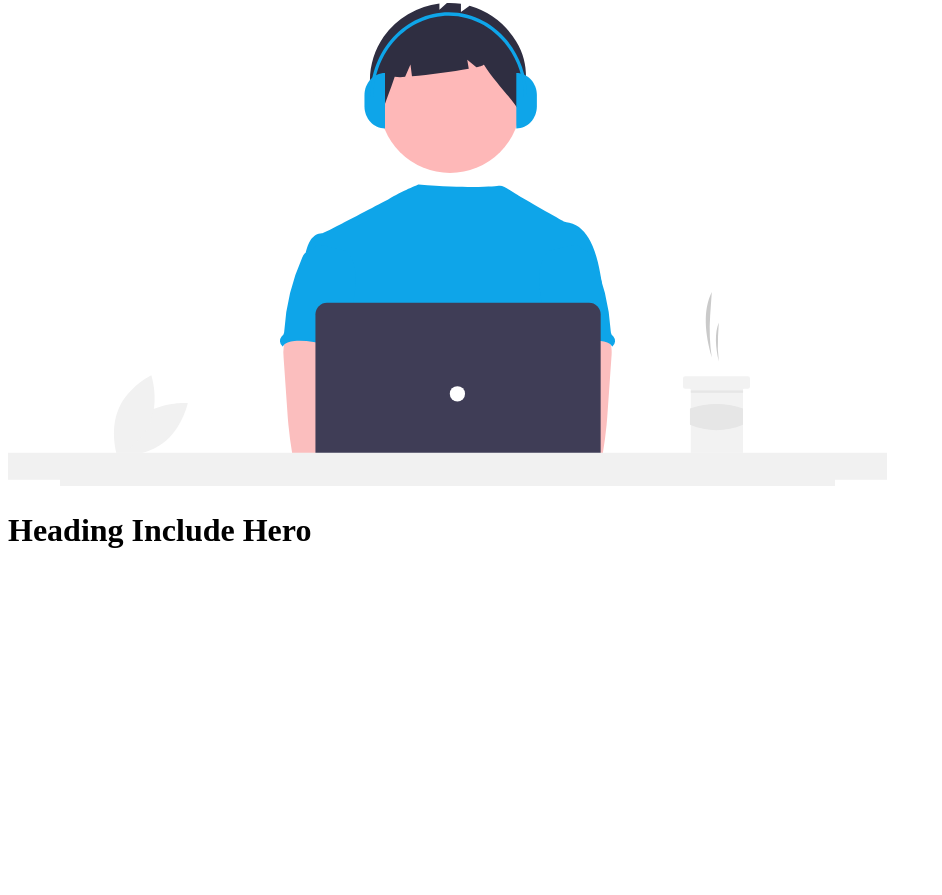
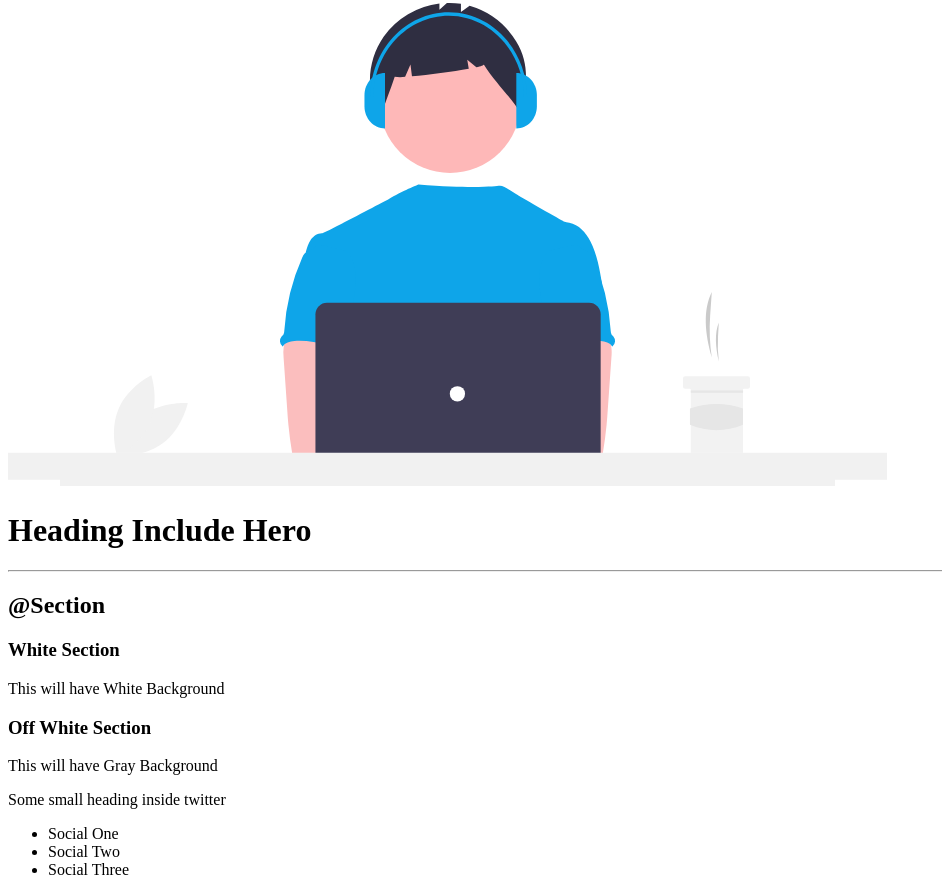
Before and after one commit to vishalsinghrawat29/my-portfolio, a plain HTML site: page index.html in a window 1280 px wide. Shown: the part 1302-2197 px from the top of the page, without its empty margins (0-942 px from the left). Before the commit the page ends 1872 px from the top, so only its background shows below. Drawn offline with Linux system fonts and the light colour scheme.

Commit message:
Update till footer

```diff
--- a/index.html
+++ b/index.html
@@ -80,5 +80,26 @@
      </header>
 
 
+    <hr>
+    <h2>@Section</h2>
+    <section>
+        <h3>White Section</h3>
+        <p>This will have White Background</p>
+    </section>
+    <section>
+        <h3>Off White Section</h3>
+        <p>This will have Gray Background</p>
+    </section>
+
+    <footer>
+        <div>Some small heading inside twitter</div>
+        <ul>
+            <li>Social One</li>
+            <li>Social Two</li>
+            <li>Social Three</li>
+        </ul>
+    </footer>
+
+
 </body>
 </html>
```
